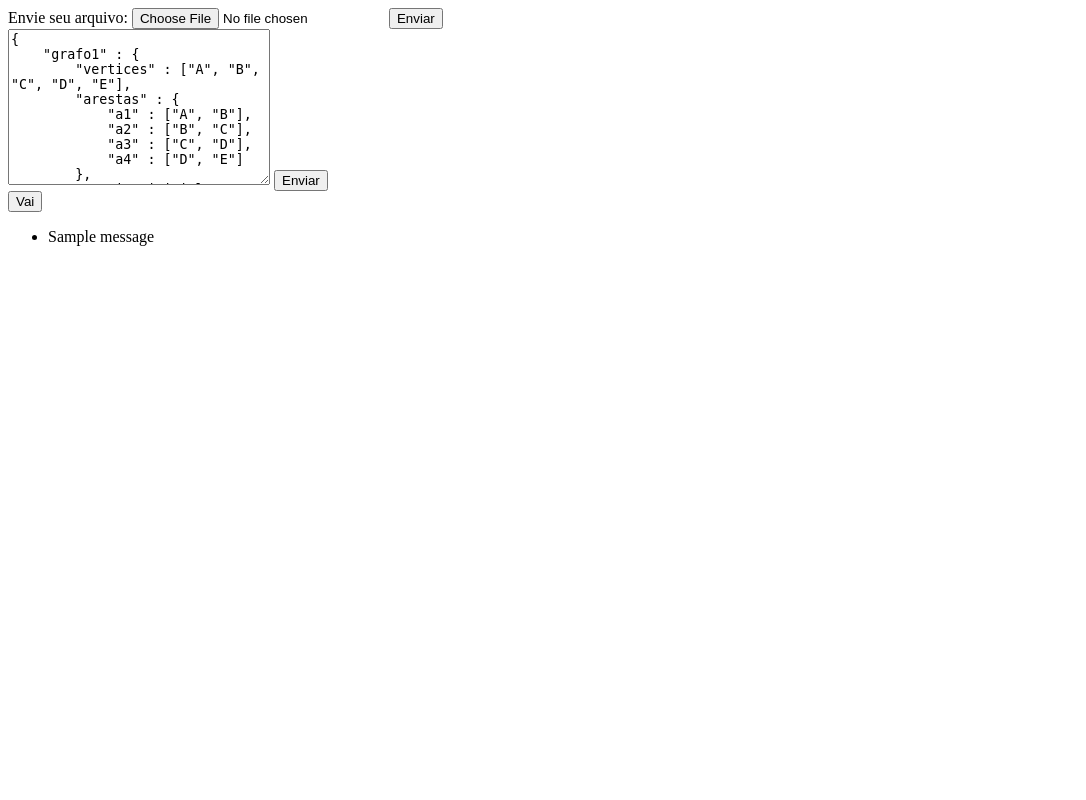
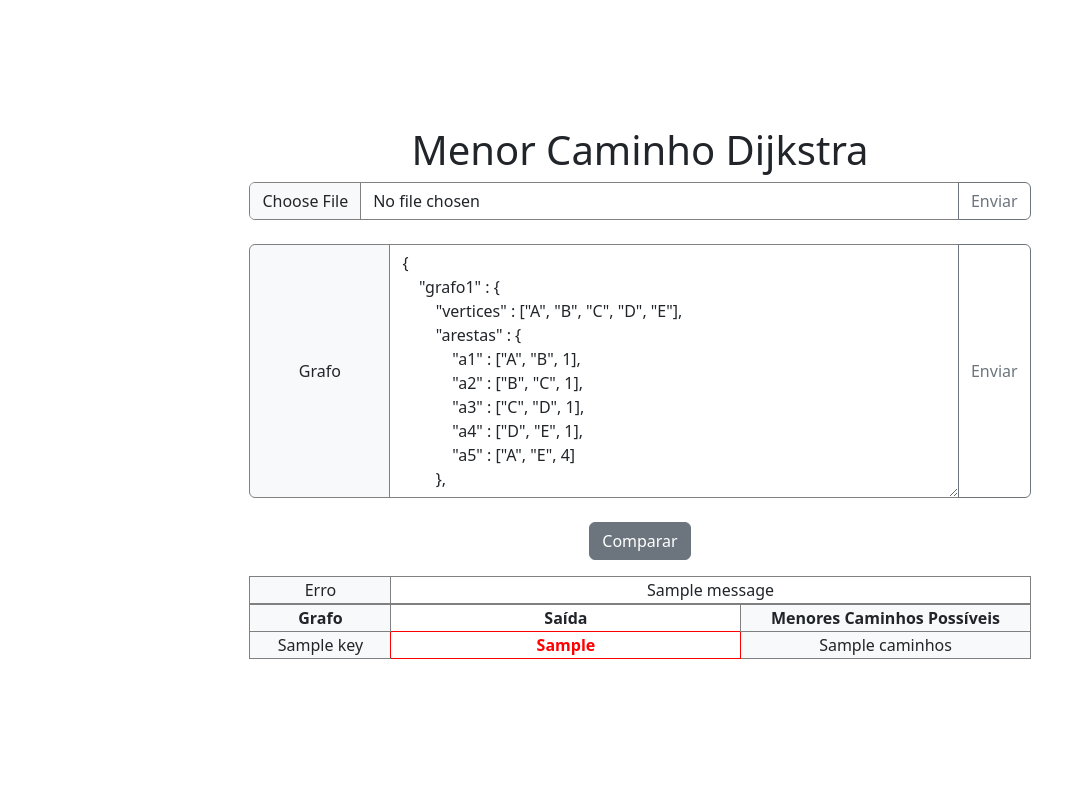
Before and after one commit to MateussMorais/gerador-de-menores-caminhos-com-docker, a Django app: template gerador_de_menores_caminhos_com_docker/app/templates/app/index.html in a window 1280 px wide. Shown: the whole page, without its empty margins (0-1086 px from the left). Run offline with Django 4.2, Linux system fonts and the light colour scheme; the template is opened without the code that fills it: most values are stand-ins (such as "Sample title", 1, 10 or a date in 2020); one stand-in notice (Sample message) is shown.

Commit message:
Front-end e tratando mais alguns erros

```diff
--- /dev/null
+++ b/gerador_de_menores_caminhos_com_docker/app/static/app/style.css
@@ -0,0 +1,27 @@
+.container {
+    height: 100vh !important;
+}
+#form-arquivo, #form-grafo{
+    width: 70%;
+}
+.input-group-text{
+    width: 141px;
+    justify-content: center;
+}
+#grafo::-webkit-scrollbar {
+    width: 8px;
+}
+
+#grafo::-webkit-scrollbar-thumb {
+background-color: gray;
+border-radius: 20px;
+border: 2px solid rgb(255, 255, 255);
+}
+
+#grafo::-webkit-scrollbar-resizer{
+    display: none;
+}
+
+#span, #grafo, #inputGroupFile04{
+    border: solid 1px gray;
+}
--- a/gerador_de_menores_caminhos_com_docker/app/templates/app/index.html
+++ b/gerador_de_menores_caminhos_com_docker/app/templates/app/index.html
@@ -4,42 +4,155 @@
     <meta charset="UTF-8">
     <meta name="viewport" content="width=device-width, initial-scale=1.0">
     <title>Gerador de Menores Caminhos</title>
+    <link href="https://cdn.jsdelivr.net/npm/bootstrap@5.3.3/dist/css/bootstrap.min.css" rel="stylesheet" integrity="sha384-QWTKZyjpPEjISv5WaRU9OFeRpok6YctnYmDr5pNlyT2bRjXh0JMhjY6hW+ALEwIH" crossorigin="anonymous">
+    {% load static %}
+    <link rel="stylesheet" href="{% static 'app/style.css' %}"">
 </head>
-<body>
-    <form action='gera_codigo_cliente' method="post" enctype="multipart/form-data">
+<body class="d-flex flex-column justify-content-center container">
+
+    <div id="div-principal" class="d-flex flex-column justify-content-center align-items-center">
+
+        <h1>Menor Caminho Dijkstra</h1>
+
+        <form action='gera_codigo_cliente' id="form-arquivo" method="post" class="col-md-12 mb-4" enctype="multipart/form-data">
             {% csrf_token %}
-        <label for="">Envie seu arquivo: <input name="codigo" type="file" required></label>
-        <button type="submit" >Enviar</button>
+
+            <div class="input-group">
+                <input class="form-control" id="inputGroupFile04" aria-label="Upload" name="codigo" type="file" required>
+                <button class="btn btn-outline-secondary" id="inputGroupFileAddon04" type="submit" >Enviar</button>
+            </div>
+
         </form>
-    <form action='gera_grafo' method="post">
+
+        <form id="form-grafo" class="col-md-12 mb-4" action='gera_grafo' method="post">
         {% csrf_token %}
-        <textarea spellcheck="false" name="grafo" id="grafo" cols="30" rows="10">
+
+        <div class="input-group">
+            <span id="span" class="input-group-text">Grafo</span>
+            <textarea class="form-control" aria-label="With textarea" spellcheck="false" name="grafo" id="grafo" cols="30" rows="10">
 {
     "grafo1" : {
         "vertices" : ["A", "B", "C", "D", "E"],
         "arestas" : {
-            "a1" : ["A", "B"],
-            "a2" : ["B", "C"],
-            "a3" : ["C", "D"],
-            "a4" : ["D", "E"]
+            "a1" : ["A", "B", 1],
+            "a2" : ["B", "C", 1],
+            "a3" : ["C", "D", 1],
+            "a4" : ["D", "E", 1],
+            "a5" : ["A", "E", 4]
         },
         "vertice_inicial" : "A",
         "vertice_final" : "E"
     }
-}
-        </textarea>
-        <button type="submit" onclick="alert('Grafo enviado com sucesso!')">Enviar</button>
+}           </textarea>
+            <button class="btn btn-outline-secondary" type="submit">Enviar</button>
+        </div>
+
         </form>
+
         <form action="compara">
         {% csrf_token %}
-        <button type="submit">Vai</button>
+
+            <button class="btn btn-secondary mb-3" type="submit">Comparar</button>
         </form>
         {% if messages %}
-    <ul class="messages">
+        <style>
+            .erro{
+                background-color: #f8f9fa;
+                border: solid 1px gray;
+                text-align: center;
+                width: 141px;
+            }
+            .mensagem-erro{
+                border: solid 1px gray;
+                text-align: center;
+            }
+            .messages{
+                width: 70%;
+            }
+        </style>
+        <table class="messages">
             {% for message in messages %}
-        <li{% if message.tags %} class="{{ message.tags }}"{% endif %}>{{ message }}</li>
+            <tr{% if message.tags %} class="{{ message.tags }}"{% endif %}>
+                <td class="erro">
+                    Erro
+                </td>
+                <td class="mensagem-erro">
+                    {{ message }}
+                </td>
+            </tr>
             {% endfor %}
-    </ul>
+        </table>
         {% endif %}
+        {% if respostas %}
+            <style>
+                .nome-grafo, .caminhos{
+                    background-color: #f8f9fa;
+                    border: solid 1px gray;
+                    text-align: center;
+                }
+                .nome-grafo{
+                    border-right: none;
+                    width: 141px;
+                }
+                .caminho-cliente{
+                    text-align: center;
+                    font-weight: bold;
+                    width: 350px;
+                }
+                .caminho-cliente-certo{
+                    border: solid 1px green;
+                    color: green;
+                }
+                .caminho-cliente-errado{
+                    border: solid 1px red;
+                    color: red;
+                }
+                th{
+                    border: solid 1px gray;
+                    text-align: center;
+                    border-bottom: none;
+                    border-radius: 5px;
+                    overflow: hidden;
+                }
+                .tabela-resposta{
+                    width: 70%;
+                }
+            </style>
+            <table class="tabela-resposta mb-3">
+                <tr>
+                    <th class="nome-grafo">
+                        Grafo
+                    </th>
+                    <th>
+                        Saída
+                    </th>
+                    <th class="caminhos">
+                        Menores Caminhos Possíveis
+                    </th>
+                </tr>
+                {% for key, value in respostas.items %}
+                    <tr>
+                        <td class="nome-grafo">
+                            {{key}}
+                        </td>
+                        {% if value.situacao == 'erro' %}
+                        <td class="caminho-cliente caminho-cliente-errado">
+                            {{value.caminho_cliente}}
+                        </td>
+                        {% else %}
+                        <td class="caminho-cliente caminho-cliente-certo">
+                            {{value.caminho_cliente}}
+                        </td>
+                        {% endif %}
+                        <td class="caminhos">
+                            {{value.caminhos}}
+                        </td>
+                    </tr>
+                {% endfor %}
+            </table>
+        {% endif %}
+
+    </div>
 </body>
+<script src="https://cdn.jsdelivr.net/npm/bootstrap@5.3.3/dist/js/bootstrap.bundle.min.js" integrity="sha384-YvpcrYf0tY3lHB60NNkmXc5s9fDVZLESaAA55NDzOxhy9GkcIdslK1eN7N6jIeHz" crossorigin="anonymous"></script>
 </html>
```
Also changed, not shown: gerador_de_menores_caminhos_com_docker/app/djkistra_cliente.py (added, +88 -0 lines), gerador_de_menores_caminhos_com_docker/app/views.py (+26 -16 lines), gerador_de_menores_caminhos_com_docker/gerador_de_menores_caminhos_com_docker/settings.py (+6 -1 lines). Lines whose indentation alone changed are shown as unchanged.
